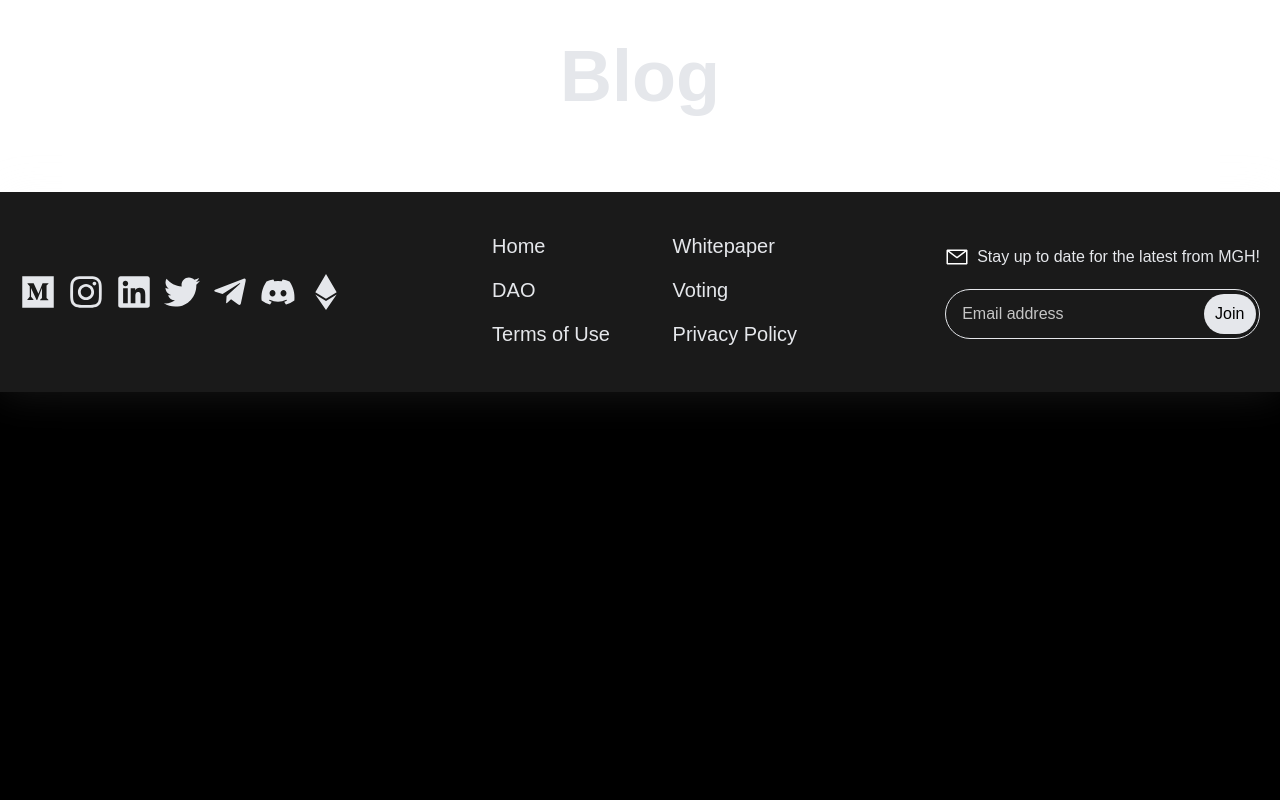
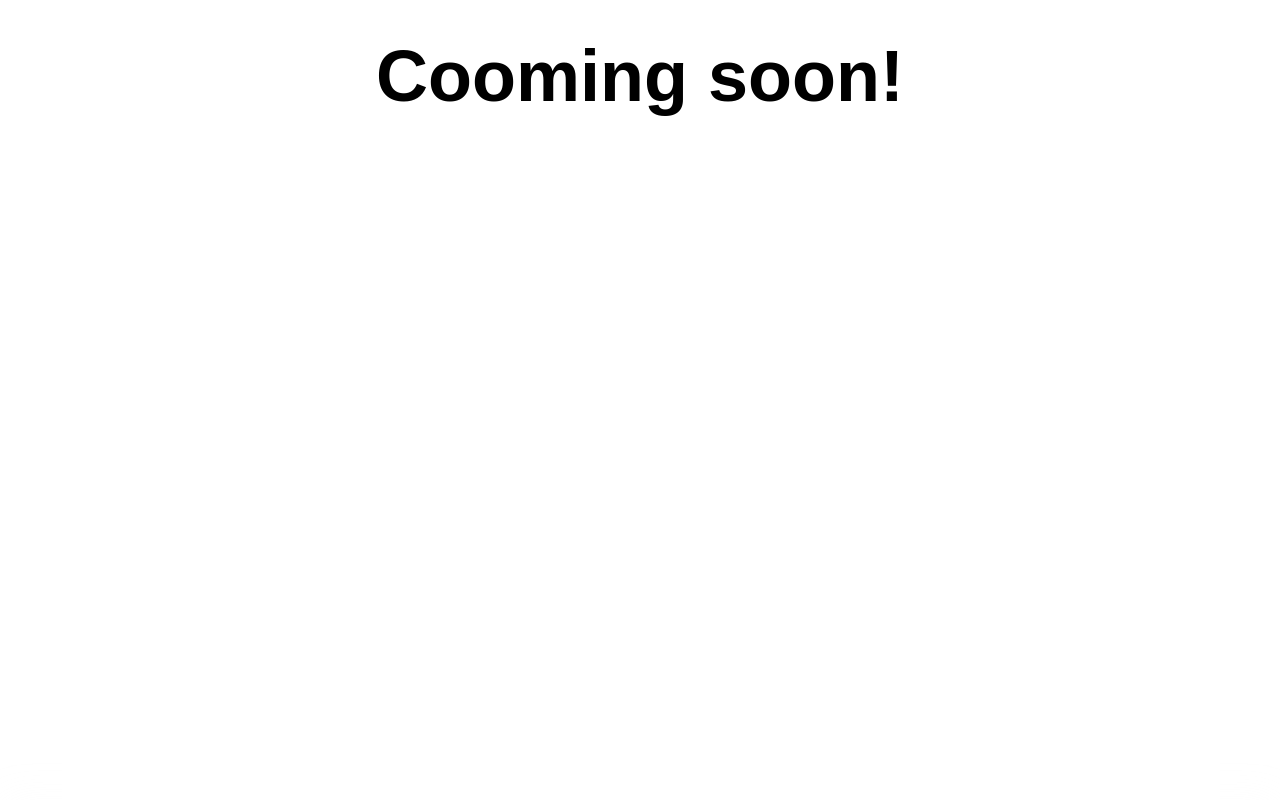
Before and after one commit to thehubdao/HUB-Website, a Next.js app: page /blog in a window 1280 px wide. Shown: the top 800 px of the page. Built offline with nearby package versions, Linux system fonts and the light colour scheme; a web font is replaced by a local one.

Commit message:
WIP blog page

```diff
--- a/pages/blog.tsx
+++ b/pages/blog.tsx
@@ -13,10 +13,10 @@ const BlogPage: NextPage = () => {
         <link rel="icon" href="/favicon.ico" />
       </Head>
 
-      <main className="flex flex-col items-center bg-white">
+      <main className="flex flex-col items-center bg-white h-screen">
 
         <div className="text-gray-200 p-10 max-w-full 2xl:max-w-screen-2xl">
-          <h1 className="text-5xl md:text-7xl font-bold mb-10">Blog</h1>
+          <h1 className="text-5xl md:text-7xl font-bold mb-10 text-black text-center">Cooming soon!</h1>
 
         </div>
 
```
